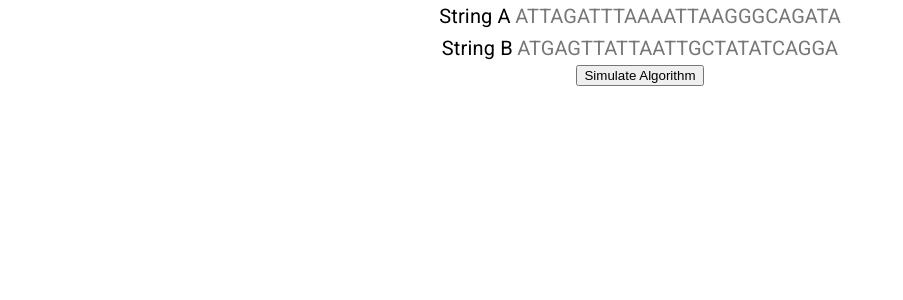
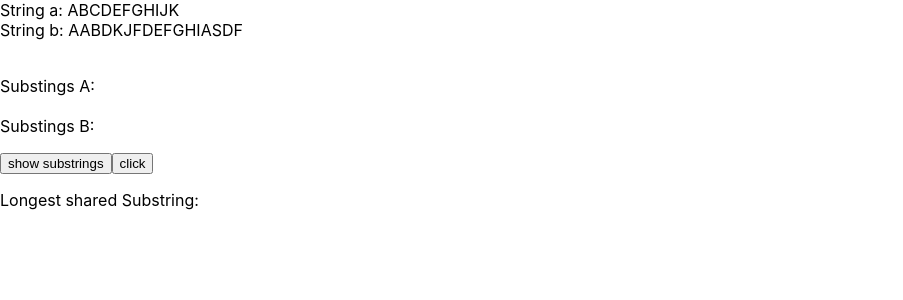
Before and after one commit to ishaands/CompBioVisualizations, a React (Create React App) app in the folder front/: page / in a window 1280 px wide. Shown: the top 300 px of the page, without its empty margins (0-903 px from the left). Built offline with nearby package versions, Linux system fonts and the light colour scheme.

Commit message:
export and appjs

```diff
--- a/front/src/App.js
+++ b/front/src/App.js
@@ -1,8 +1,10 @@
 import React from "react";
 import "./App.css";
 import Hamming from "./components/Hamming";
+import LongestSubstring from "./components/LongestSubstring"
 function App() {
-	return <Hamming />;
+	// return <Hamming />
+	return <LongestSubstring />
 }
 
 export default App;
--- a/front/src/components/LongestSubstring.js
+++ b/front/src/components/LongestSubstring.js
@@ -3,7 +3,7 @@ import Grid from "@material-ui/core/Grid";
 import { motion, AnimatePresence } from "framer-motion";
 import Typography from "@material-ui/core/Typography";
 
-function Test() {
+function LongestSubstring() {
     //getting the longest shared substring from the beginning, using it with setting state kinda messed up
     const a = "ABCDEFGHIJK";
     const b = "AABDKJFDEFGHIASDF";
@@ -75,4 +75,4 @@ function AllSubstrings(str){
 
 
 
-export default Test
+export default LongestSubstring
```
